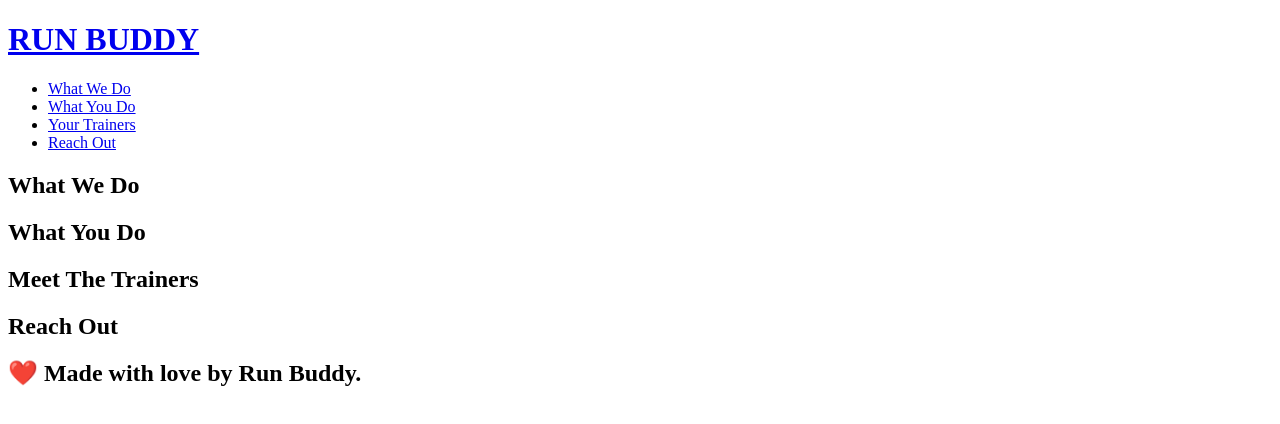
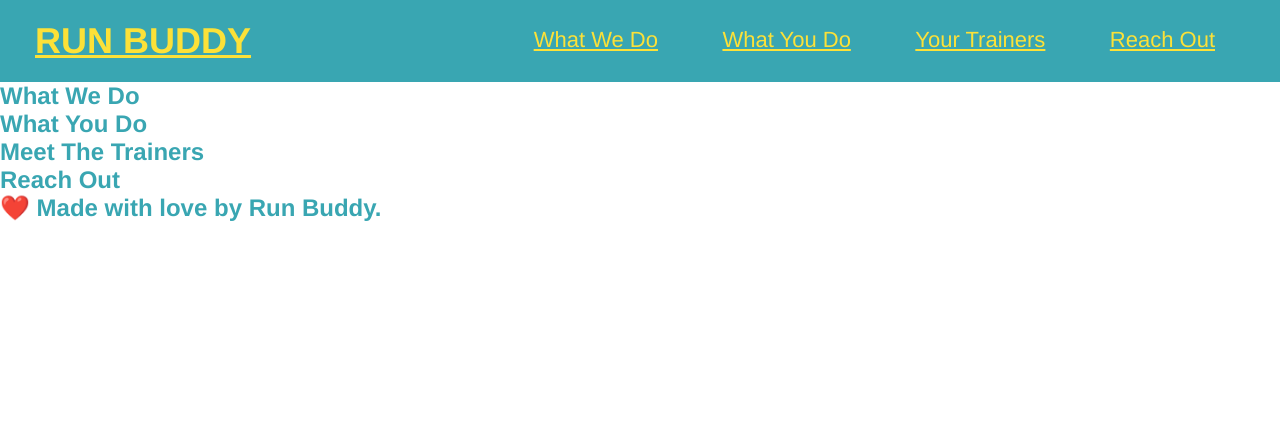
Before and after one commit to HunterMel/run-budddy, a plain HTML site: page index.html in a window 1280 px wide. Drawn offline with Linux system fonts and the light colour scheme.

Commit message:
<Added standard CSS to base of the font/color styles along with realiment changes>

```diff
--- a/index.html
+++ b/index.html
@@ -4,6 +4,8 @@
 <head>
     <meta charset="UTF-8" />
     <title>Run Buddy</title>
+    <link rel="stylesheet" href="main.css">
+    <link rel="stylesheet" href="./assets/css/style.css" />
 </head>
 
 <body>
--- /dev/null
+++ b/main.css
@@ -0,0 +1,56 @@
+body {
+  /* more on this crazy alphanumerical value in a minute! */
+  color: #39a6b2;
+  font-family: Helvetica, Arial, sans-serif;
+}
+
+/* apply styles to <header> */
+header {
+  padding: 20px 35px;
+  background-color: #39a6b2;
+}
+
+/* Applies 20px to the top and bottom, then 35px to the left and right */
+header {
+  padding: 20px 35px;
+}
+
+header h1 {
+  font-weight: bold;
+  font-size: 36px;
+  color: #fce138;
+  margin: 0;
+}
+
+header a {
+  text-decoration: non;
+  color: #fce138;
+}
+
+header nav {
+  float: right;
+  margin: 7px 0;
+}
+
+header nav ul li {
+  display: inline;
+}
+
+header nav ul li a {
+  margin: 0 30px;
+  font-weight: lighter;
+  font-size: 22px;
+}
+
+header h1 {
+  font-weight: bold;
+  font-size: 36px;
+  color: #fce138;
+  margin: 0;
+  display: inline;
+}
+
+* {
+  margin: 0;
+  padding: 0;
+}
```
Also changed, not shown: assets/css/style.css (added).
